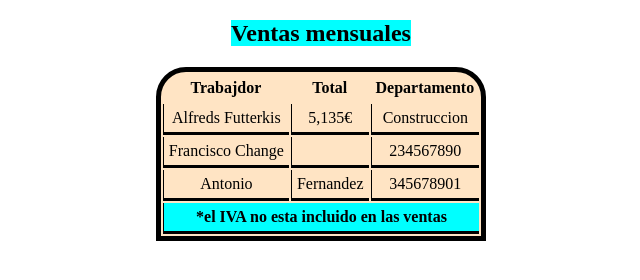
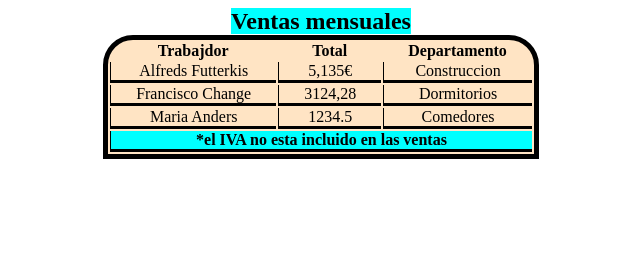
Before and after one commit to Yasminebahaji/HTML01, a plain HTML site: page ejer7/index7.html in a window 1280 px wide. Shown: the whole page, without its empty margins (319-959 px from the left). Drawn offline with Linux system fonts and the light colour scheme.

Commit message:
finalizacion ejercicio tabla

```diff
--- a/ejer7/index7.html
+++ b/ejer7/index7.html
@@ -8,20 +8,19 @@
     <link rel="stylesheet" href="style.css">
 </head>
 <body>
-    <h2><span><strong>Ventas mensuales</strong></span></h2>
+    <h2><span>Ventas mensuales</span></h2>
     <table>
-
-        <tr>
+       <tr>
            <th>Trabajdor</th><th>Total</th><th>Departamento</th>
         </tr>
         <tr>
            <td>Alfreds Futterkis</td><td>5,135€</td><td>Construccion</td>
         </tr>
         <tr>
-           <td>Francisco Change</td><td></td><td>234567890</td>
+           <td>Francisco Change</td><td>3124,28</td><td>Dormitorios</td>
         </tr>
         <tr>
-           <td>Antonio</td><td>Fernandez</td><td>345678901</td>
+           <td>Maria Anders</td><td>1234.5</td><td>Comedores</td>
         </tr>
         <tr >
             <td class="a" colspan="3"><strong>*el IVA no esta incluido en las ventas</strong> </td>
--- a/ejer7/style.css
+++ b/ejer7/style.css
@@ -3,23 +3,25 @@ body{
 }
 
 table {
-    margin: 0 auto;
+    margin:  auto;
     text-align: center;
     border: 5px solid black;
     border-top-left-radius: 30px;
     border-top-right-radius:30px ;
     background-color:bisque;
 }
-
+h2{
+    margin: 0%;
+}
 td {
-    padding: 5px;
+    padding: 0 25px;
     border-top: 0px;
     border-right: 0px solid black;
     border-bottom: 3px solid black;
     border-left: 1px solid black;
 }
 th {
-    padding: 5px;
+    padding: 0 25px;
     border-top: 0px;
     border-right: 0px ;
     border-bottom: 0px ;
```
